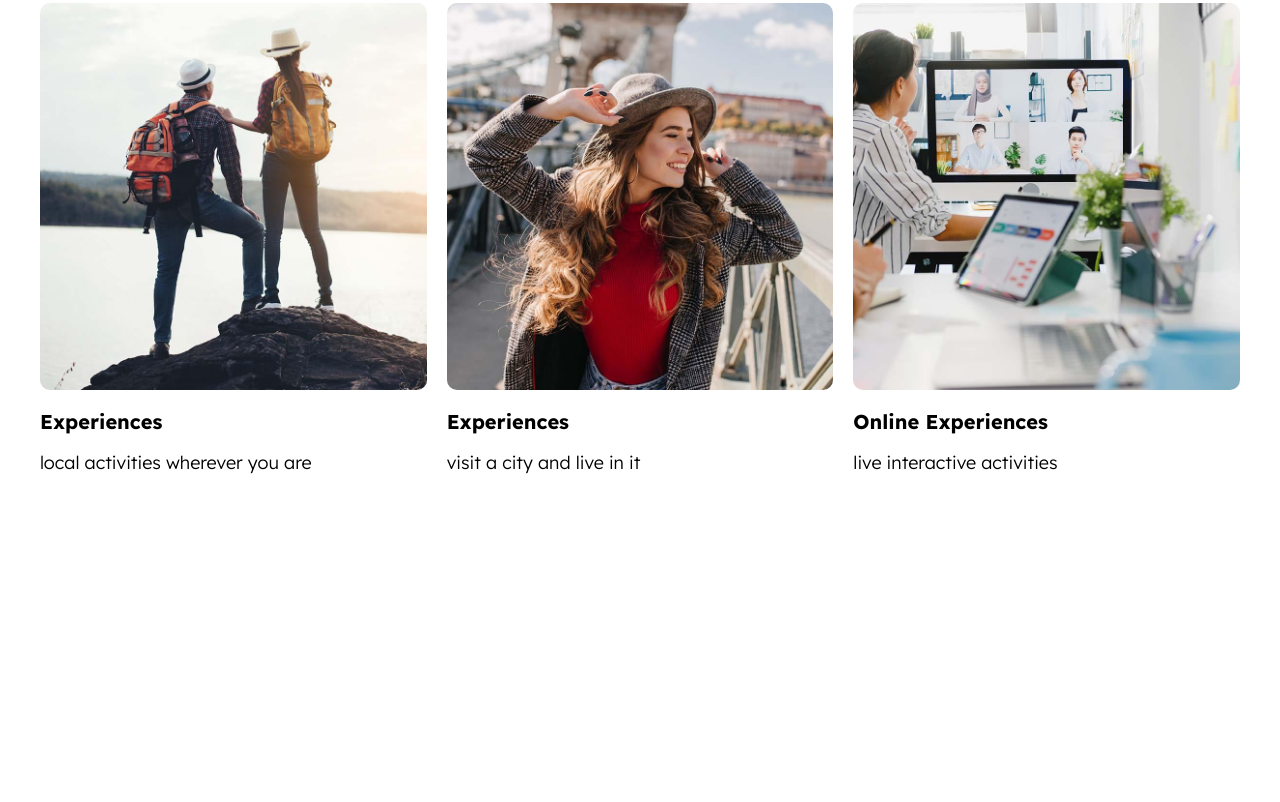
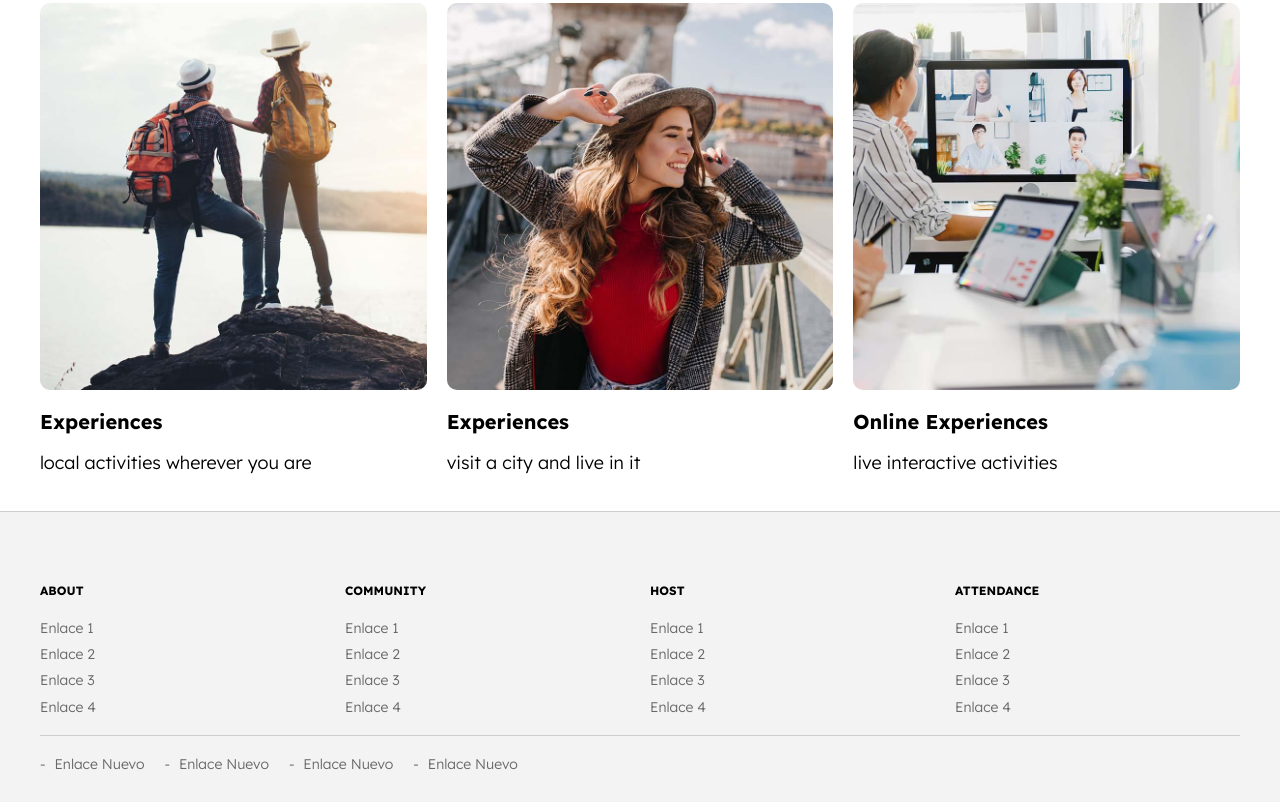
Before and after one commit to beginoffile/lodging, a website: page index.html in a window 1280 px wide. Shown: the part 2298-3100 px from the top of the page. Before the commit the page ends 2809 px from the top, so only its background shows below. Drawn offline with Linux system fonts and the light colour scheme.

Commit message:
end section footer

```diff
--- a/index.html
+++ b/index.html
@@ -200,5 +200,54 @@
 
         </main>
 
+        <footer class="footer">
+            <div class="footer__grid contenedor">
+                <div class="footer__widget">
+                    <h3 class="footer__heading">About</h3>
+                    <nav class="footer__menu">
+                        <a class="footer__enlace" href="#">Enlace 1</a>
+                        <a class="footer__enlace" href="#">Enlace 2</a>
+                        <a class="footer__enlace" href="#">Enlace 3</a>
+                        <a class="footer__enlace" href="#">Enlace 4</a>
+                    </nav>
+                </div>
+                <div class="footer__widget">
+                    <h3 class="footer__heading">Community</h3>
+                    <nav class="footer__menu">
+                        <a class="footer__enlace" href="#">Enlace 1</a>
+                        <a class="footer__enlace" href="#">Enlace 2</a>
+                        <a class="footer__enlace" href="#">Enlace 3</a>
+                        <a class="footer__enlace" href="#">Enlace 4</a>
+                    </nav>
+                </div>
+                <div class="footer__widget">
+                    <h3 class="footer__heading">Host</h3>
+                    <nav class="footer__menu">
+                        <a class="footer__enlace" href="#">Enlace 1</a>
+                        <a class="footer__enlace" href="#">Enlace 2</a>
+                        <a class="footer__enlace" href="#">Enlace 3</a>
+                        <a class="footer__enlace" href="#">Enlace 4</a>
+                    </nav>
+                </div>
+                <div class="footer__widget">
+                    <h3 class="footer__heading">Attendance</h3>
+                    <nav class="footer__menu">
+                        <a class="footer__enlace" href="#">Enlace 1</a>
+                        <a class="footer__enlace" href="#">Enlace 2</a>
+                        <a class="footer__enlace" href="#">Enlace 3</a>
+                        <a class="footer__enlace" href="#">Enlace 4</a>
+                    </nav>
+                </div>
+            </div>
+            <div class="footer__barra contenedor">
+                <nav class="footer__barranav">
+                    <a href="#" class="footer__enlace footer__enlace--barra">Enlace Nuevo</a>
+                    <a href="#" class="footer__enlace footer__enlace--barra">Enlace Nuevo</a>
+                    <a href="#" class="footer__enlace footer__enlace--barra">Enlace Nuevo</a>
+                    <a href="#" class="footer__enlace footer__enlace--barra">Enlace Nuevo</a>
+                </nav>
+            </div>
+        </footer>
+
 </body>
 </html>
--- a/src/scss/app.scss
+++ b/src/scss/app.scss
@@ -1,3 +1,4 @@
 @use 'base';
 @use 'ui/header';
 @use 'ui/contenido';
+@use 'ui/footer';
--- /dev/null
+++ b/src/scss/ui/footer/_footer.scss
@@ -0,0 +1,50 @@
+@use 'base/variables' as v;
+@use 'base/mixins' as m;
+
+.footer{
+    background-color: lighten(v.$grisClaro,7%);
+    border-top: 1px solid lighten(v.$gris,40%);
+    padding-top: 5rem;
+    &__grid{
+        @include m.tablet {
+            @include m.grid(2, 2rem);
+        }
+        @include m.desktop {
+            @include m.grid(4, 2rem);
+        }
+
+    }
+    &__heading{
+        text-transform: uppercase;
+        font-size: 1.2rem;
+    }
+    &__enlace{
+        display: block;
+        color: v.$gris;
+        font-size: 1.4rem;
+        margin-bottom: 1rem;
+    }
+
+    &__barra{
+        border-top: 1px solid lighten(v.$gris,40%);
+        margin-top: 1rem;
+        padding: 2rem 0;
+    }
+
+    &__barranav{
+        display: flex;
+        flex-direction: column;
+
+        @include m.tablet {
+            flex-direction: row;
+            gap: 2rem;
+        }
+    }
+
+    &__enlace--barra{
+        &::before{
+            content: ' - ';
+            margin-right: 0.5rem;
+        }
+    }
+}
--- /dev/null
+++ b/src/scss/ui/footer/_index.scss
@@ -0,0 +1 @@
+@forward 'footer';
```
Also changed, not shown: build/css/app.css, 1 other file.
